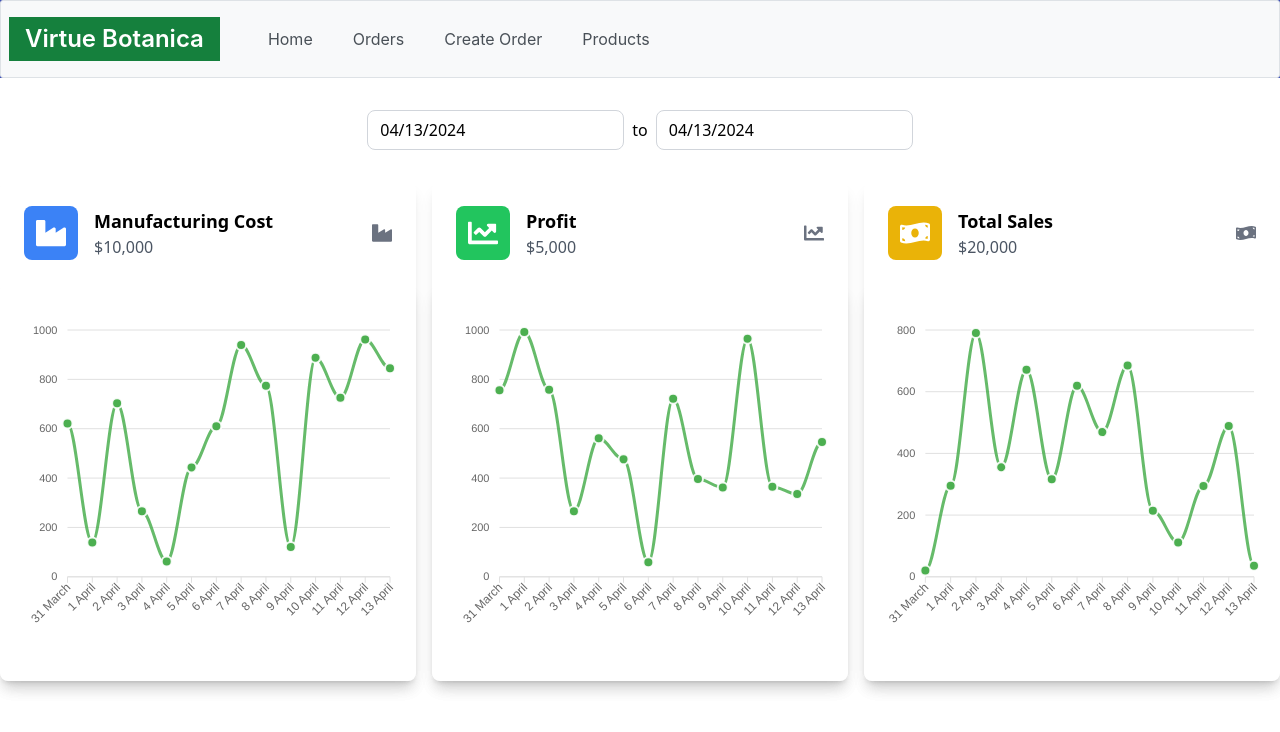
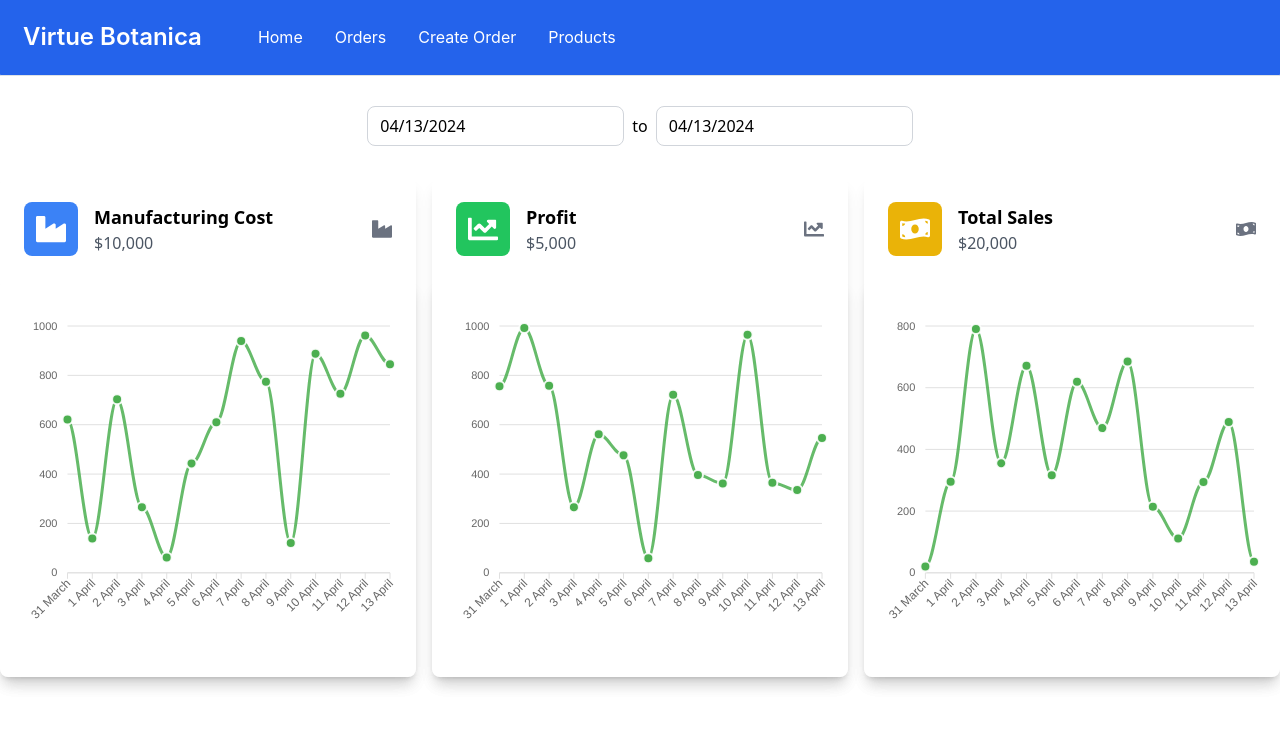
Before and after one commit to Guru6163/virtue-botanica, a React (Create React App) app: page / in a window 1280 px wide. Shown: the top 732 px of the page. Built offline with nearby package versions, Linux system fonts and the light colour scheme.

Commit message:
Navbar Update

```diff
--- a/src/components/Navbar.jsx
+++ b/src/components/Navbar.jsx
@@ -1,42 +1,70 @@
-import React from 'react';
+import React, { useState } from 'react';
 import { Menubar } from 'primereact/menubar';
 import { useNavigate } from 'react-router-dom'; // Import useNavigate for navigation
 
+
 export default function BasicDemo() {
     const navigate = useNavigate(); // Initialize usenavigate hook
+    const [selectedItem, setSelectedItem] = useState(null); // State to keep track of the selected item
+
+    const menuItemTemplate = (item) => {
+        const isSelected = selectedItem === item.label; // Check if the current item is selected
+        const textColor = isSelected ? 'text-black' : 'text-white'; // Conditionally set text color
+        return (
+            <div className={`p-menuitem custom-menu-item gap-4 ${isSelected ? 'bg-white rounded-md' : ''}`} onClick={() => handleItemClick(item)}>
+                <div className={`px-4 py-2 text-center ${textColor} cursor-pointer menu-item`} >{item.label}</div>
+            </div>
+        );
+    };
+
+    const handleItemClick = (item) => {
+        setSelectedItem(item.label); // Set the selected item
+        item.command(); // Execute the command associated with the item
+    };
 
     const items = [
         {
             label: 'Home',
             icon: 'pi pi-fw pi-home',
+            template: menuItemTemplate,
             command: () => navigate('/') // Navigate to the home page
         },
         {
             label: 'Orders',
             icon: 'pi pi-fw pi-star',
+            template: menuItemTemplate,
             command: () => navigate('/orders') // Navigate to the features page
         },
         {
             label: 'Create Order',
             icon: 'pi pi-fw pi-envelope',
+            template: menuItemTemplate,
             command: () => navigate('/create-order') // Navigate to the contact page
         },
         {
             label: 'Products',
             icon: 'pi pi-fw pi-envelope',
+            template: menuItemTemplate,
             command: () => navigate('/products') // Navigate to the contact page
         }
     ];
 
     const start = (
-        <div className='bg-green-700 text-white px-4 py-1 my-2 mr-6' style={{ fontSize: '1.5rem', fontWeight: 600 }}>
+        <div className='text-white px-4 py-1 my-2 mr-6' style={{ fontSize: '1.5rem', fontWeight: 600 }}>
             Virtue Botanica
         </div>
     );
 
     return (
-        <div style={{ backgroundColor: '#3f51b5' }}>
-            <Menubar model={items} start={start} />
+        <div>
+            <style>
+                {`
+                    .menu-item:hover {
+                        color: black !important; // Change text color to black on hover
+                    }
+                `}
+            </style>
+            <Menubar style={{ backgroundColor: '#2463EB', margin:'-2px -2px' }} model={items} start={start} />
         </div>
     );
 }
```
